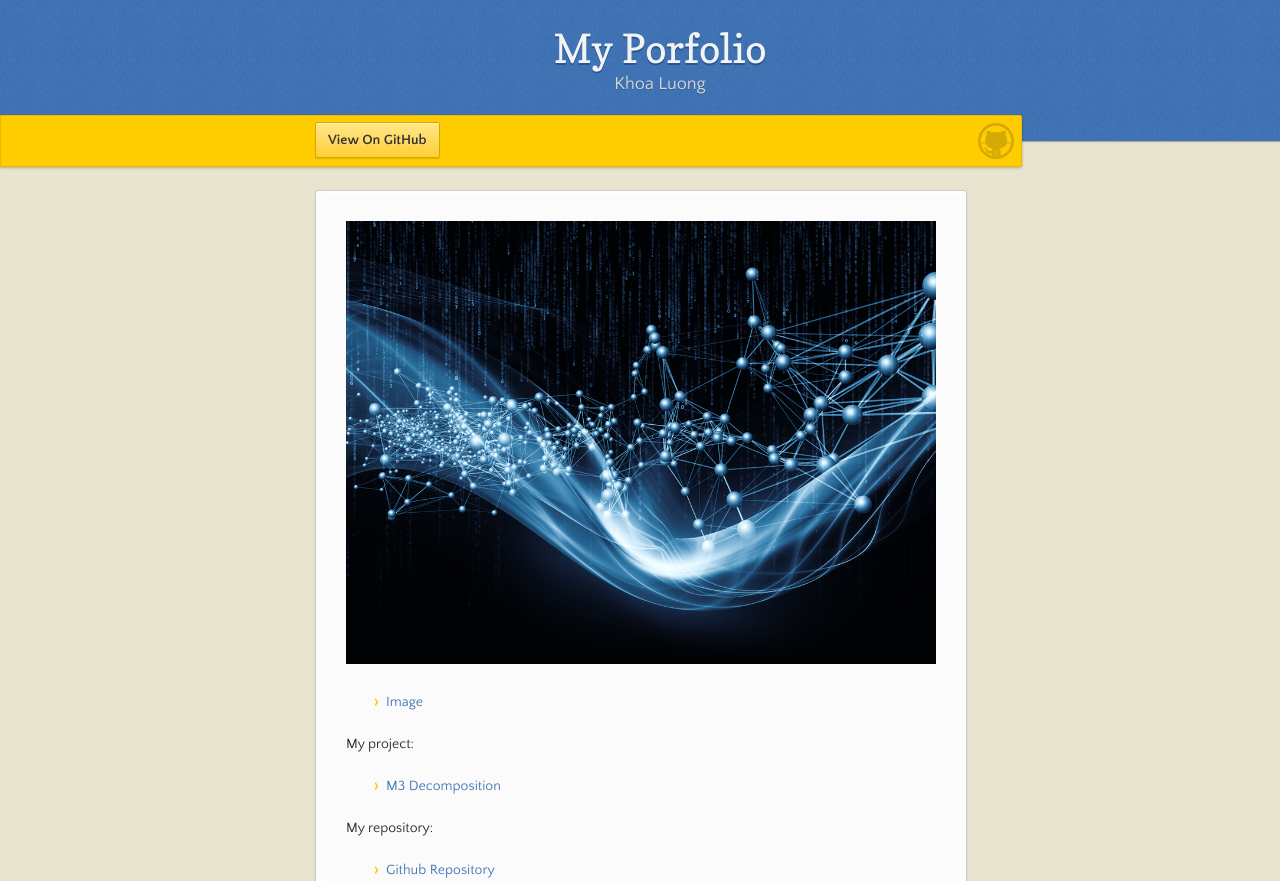
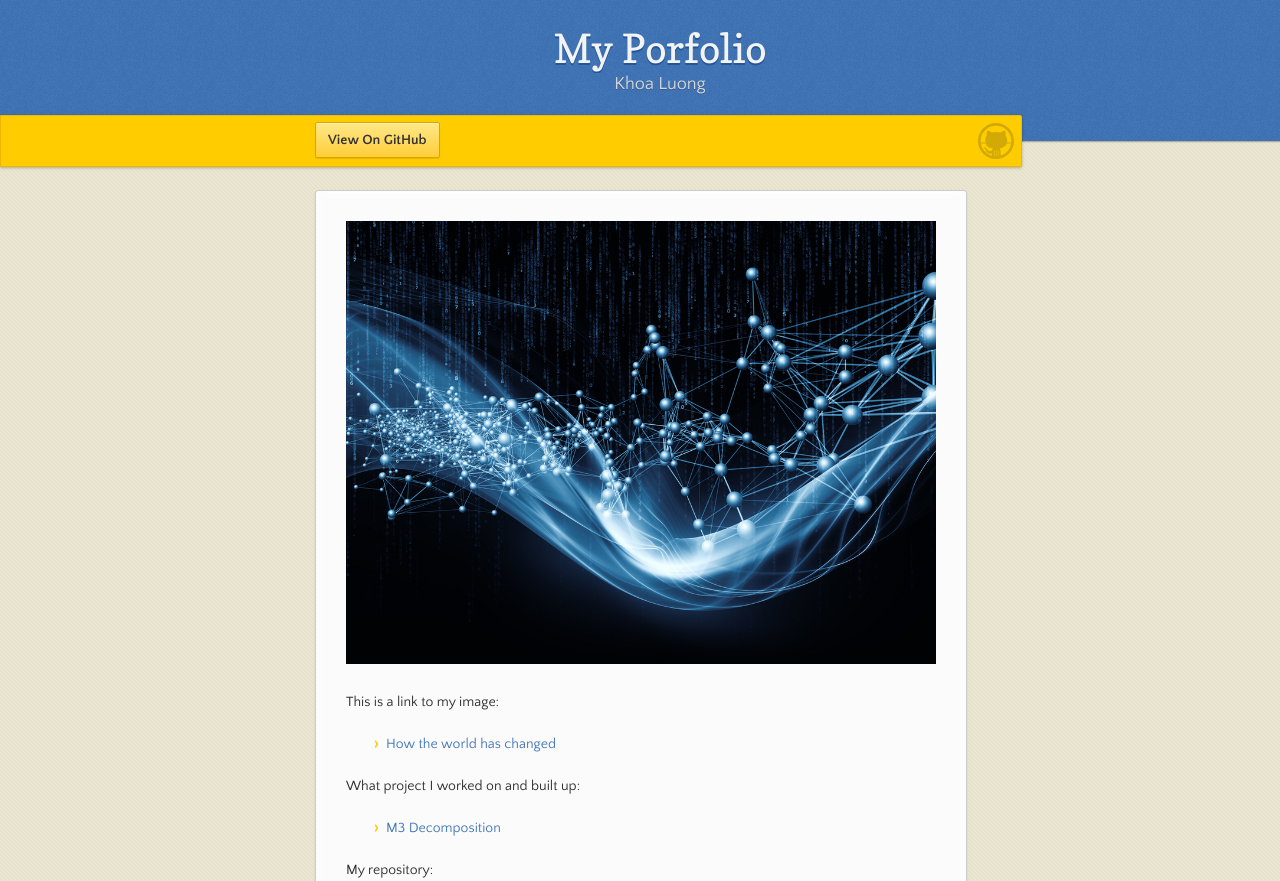
Before and after one commit to kevinluong510/kevinluong510.github.io, a Jekyll site: the page built from index.md, in a window 1280 px wide and 1361 px high. Shown: the top 881 px of the window. Built offline with Jekyll 4.4.1, drawn with Linux system fonts in a browser that asks for light colours; our own code applies the rules of GitHub Pages for plain Markdown files; grey boxes are pictures that could not be loaded.

Commit message:
Update index.md

```diff
--- a/index.md
+++ b/index.md
@@ -1,12 +1,13 @@
 ---
-Title: Khoa Luong Page
+Title: Khoa Luong
 ---
 
 ![My Picture](/pics/association_rules_machine_learning.jpg)
 
-- [Image](/pics/IML.jpg)
+This is a link to my image:
+- [How the world has changed](/pics/IML.jpg)
 
-My project:
+What project I worked on and built up:
 - [M3 Decomposition](/timeseries/index.md)
 
 My repository:
```
